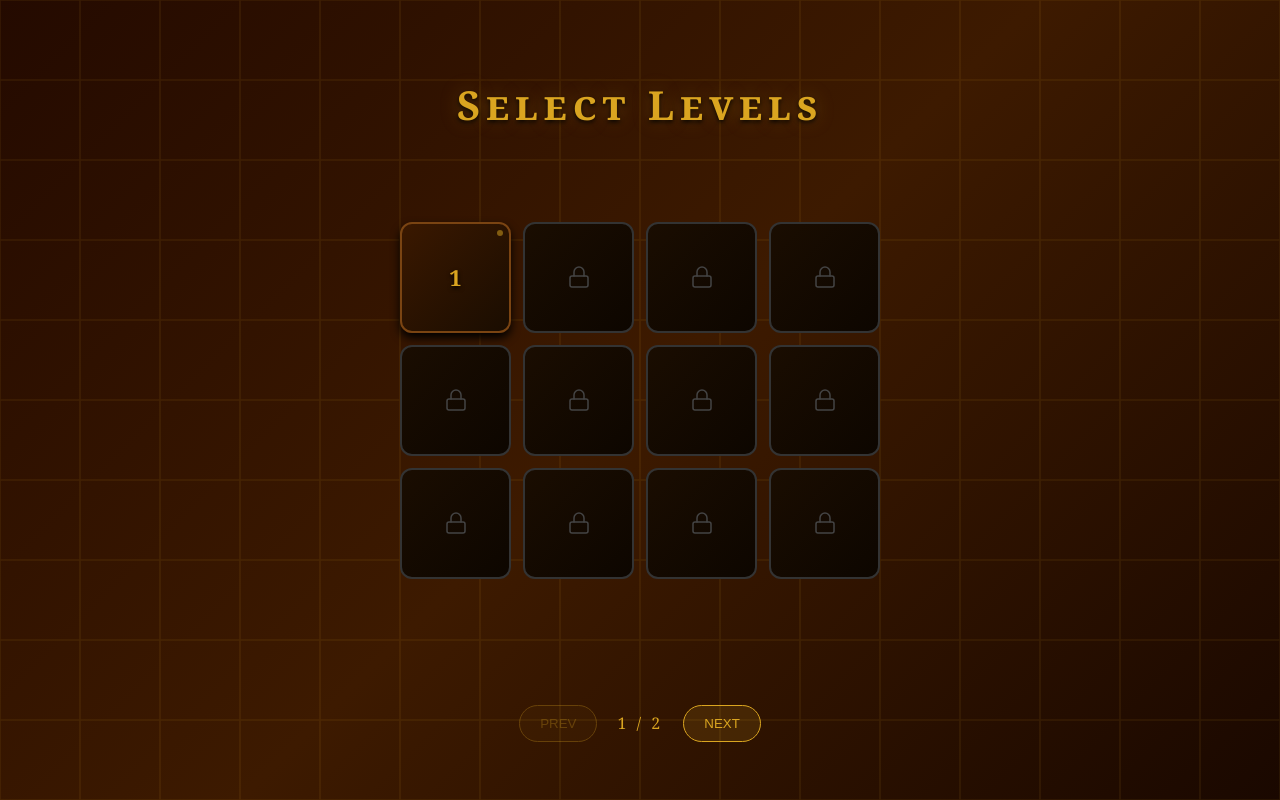
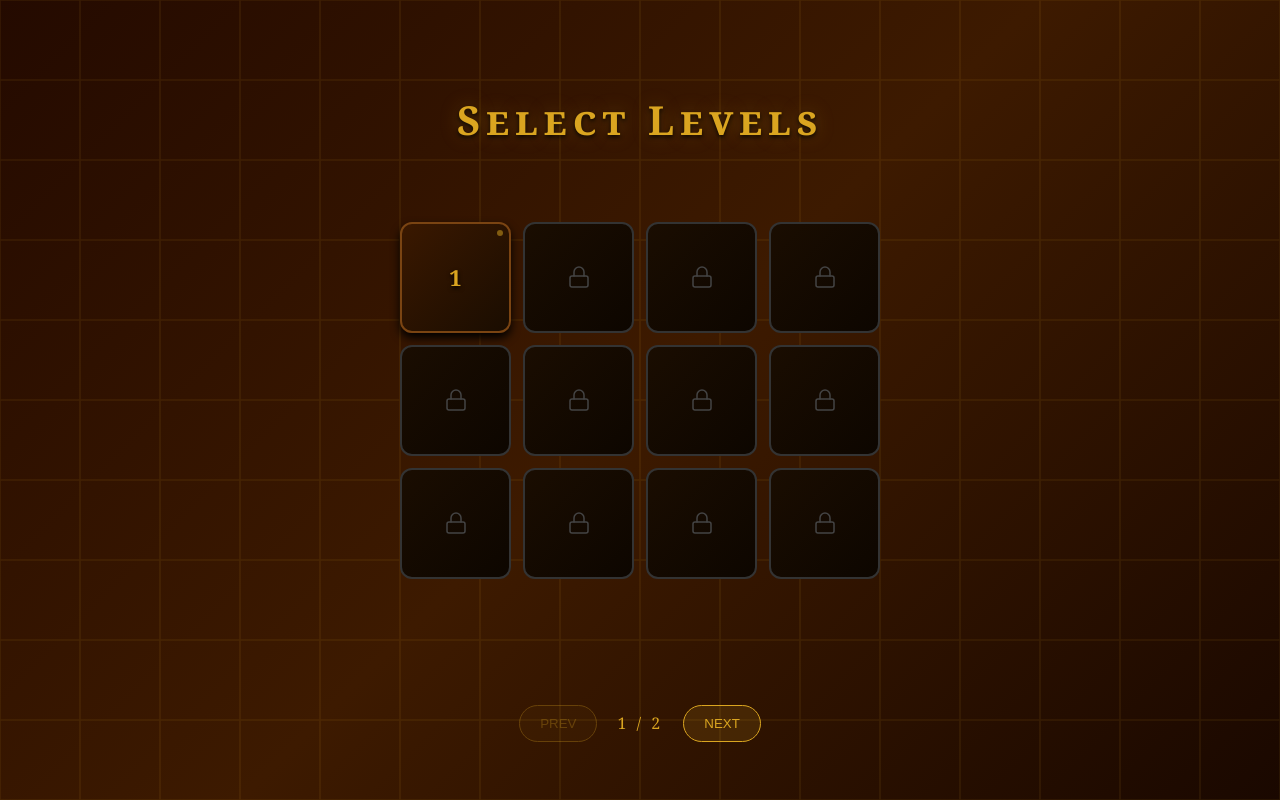
Before and after one commit to nenshibudheliya-coder/Free-the-Key, a React (Vite) app: page / in a window 1280 px wide. Both pictures are taken after a click on the button "START". Built offline with nearby package versions, Linux system fonts and the light colour scheme.

Commit message:
20 to 24 add

```diff
--- a/src/Components/LevelSelect.jsx
+++ b/src/Components/LevelSelect.jsx
@@ -34,7 +34,7 @@ export default function LevelSelect({ onPlay, onBack, unlockedCount = 1, complet
             }} />
 
             {/* Header */}
-            <div style={{ height: "15%", display: "flex", alignItems: "center", justifyContent: "center", width: "100%", zIndex: 10, paddingTop: "55px" }}>
+            <div style={{ height: "15%", display: "flex", alignItems: "center", justifyContent: "center", width: "100%", zIndex: 10, paddingTop: "clamp(85px, 10vh, 80px)" }}>
                 <h2 style={{
                     color: "#DAA520",
                     margin: 0,
--- a/src/Components/free.jsx
+++ b/src/Components/free.jsx
@@ -297,6 +297,81 @@ export const LEVELS = [
             { id: "g", row: 5, col: 2, length: 3, isHorizontal: true },
         ]
     },
+    {
+        level: 21,
+        pieces: [
+            { id: "key", row: 2, col: 1, length: 2, isHorizontal: true, isKey: true },
+
+            { id: "a", row: 0, col: 0, length: 2, isHorizontal: true },
+            { id: "b", row: 1, col: 0, length: 2, isHorizontal: true },
+            { id: "c", row: 0, col: 2, length: 2, isHorizontal: false },
+            { id: "d", row: 0, col: 4, length: 2, isHorizontal: true },
+            { id: "e", row: 1, col: 4, length: 2, isHorizontal: true },
+            { id: "f", row: 2, col: 0, length: 3, isHorizontal: false },
+            { id: "g", row: 3, col: 1, length: 3, isHorizontal: true },
+            { id: "h", row: 5, col: 0, length: 2, isHorizontal: true },
+            { id: "i", row: 4, col: 3, length: 2, isHorizontal: false },
+            { id: "j", row: 2, col: 5, length: 3, isHorizontal: false },
+            { id: "k", row: 5, col: 4, length: 2, isHorizontal: true },
+        ]
+    },
+    {
+        level: 22,
+        pieces: [
+            { id: "key", row: 2, col: 3, length: 2, isHorizontal: true, isKey: true },
+
+            { id: "a", row: 0, col: 0, length: 2, isHorizontal: true },
+            { id: "b", row: 0, col: 2, length: 2, isHorizontal: true },
+            { id: "c", row: 0, col: 4, length: 2, isHorizontal: false },
+            { id: "d", row: 1, col: 2, length: 2, isHorizontal: false },
+            { id: "e", row: 2, col: 1, length: 2, isHorizontal: false },
+            { id: "f", row: 3, col: 0, length: 3, isHorizontal: false },
+            { id: "g", row: 5, col: 1, length: 2, isHorizontal: true },
+            { id: "h", row: 4, col: 3, length: 2, isHorizontal: false },
+            { id: "i", row: 1, col: 5, length: 3, isHorizontal: false },
+            { id: "j", row: 3, col: 3, length: 2, isHorizontal: true },
+            { id: "k", row: 4, col: 4, length: 2, isHorizontal: true },
+            { id: "l", row: 5, col: 4, length: 2, isHorizontal: true },
+        ]
+    },
+    {
+        level: 23,
+        pieces: [
+            { id: "key", row: 2, col: 2, length: 2, isHorizontal: true, isKey: true },
+
+            { id: "a", row: 0, col: 0, length: 2, isHorizontal: true },
+            { id: "b", row: 0, col: 2, length: 2, isHorizontal: false },
+            { id: "c", row: 1, col: 4, length: 2, isHorizontal: true },
+            { id: "d", row: 2, col: 1, length: 2, isHorizontal: false },
+            { id: "e", row: 2, col: 0, length: 2, isHorizontal: false },
+            { id: "f", row: 3, col: 2, length: 2, isHorizontal: true },
+            { id: "g", row: 2, col: 4, length: 2, isHorizontal: false },
+            { id: "h", row: 2, col: 5, length: 2, isHorizontal: false },
+            { id: "i", row: 5, col: 0, length: 2, isHorizontal: true },
+            { id: "j", row: 4, col: 2, length: 2, isHorizontal: false },
+            { id: "k", row: 4, col: 4, length: 2, isHorizontal: true },
+        ]
+    },
+    {
+        level: 24,
+        pieces: [
+            { id: "key", row: 2, col: 2, length: 2, isHorizontal: true, isKey: true },
+
+            { id: "a", row: 0, col: 1, length: 2, isHorizontal: true },
+            { id: "b", row: 0, col: 3, length: 2, isHorizontal: true },
+            { id: "c", row: 1, col: 0, length: 2, isHorizontal: true },
+            { id: "d", row: 1, col: 2, length: 2, isHorizontal: true },
+            { id: "e", row: 1, col: 4, length: 3, isHorizontal: false },
+            { id: "f", row: 1, col: 5, length: 3, isHorizontal: false },
+            { id: "g", row: 2, col: 0, length: 3, isHorizontal: false },
+            { id: "h", row: 2, col: 1, length: 3, isHorizontal: false },
+            { id: "i", row: 3, col: 3, length: 2, isHorizontal: false },
+            { id: "j", row: 3, col: 2, length: 2, isHorizontal: false },
+            { id: "k", row: 4, col: 4, length: 2, isHorizontal: true },
+            { id: "l", row: 5, col: 1, length: 2, isHorizontal: true },
+            { id: "m", row: 5, col: 3, length: 2, isHorizontal: true },
+        ]
+    }
 
 ];
 
```
